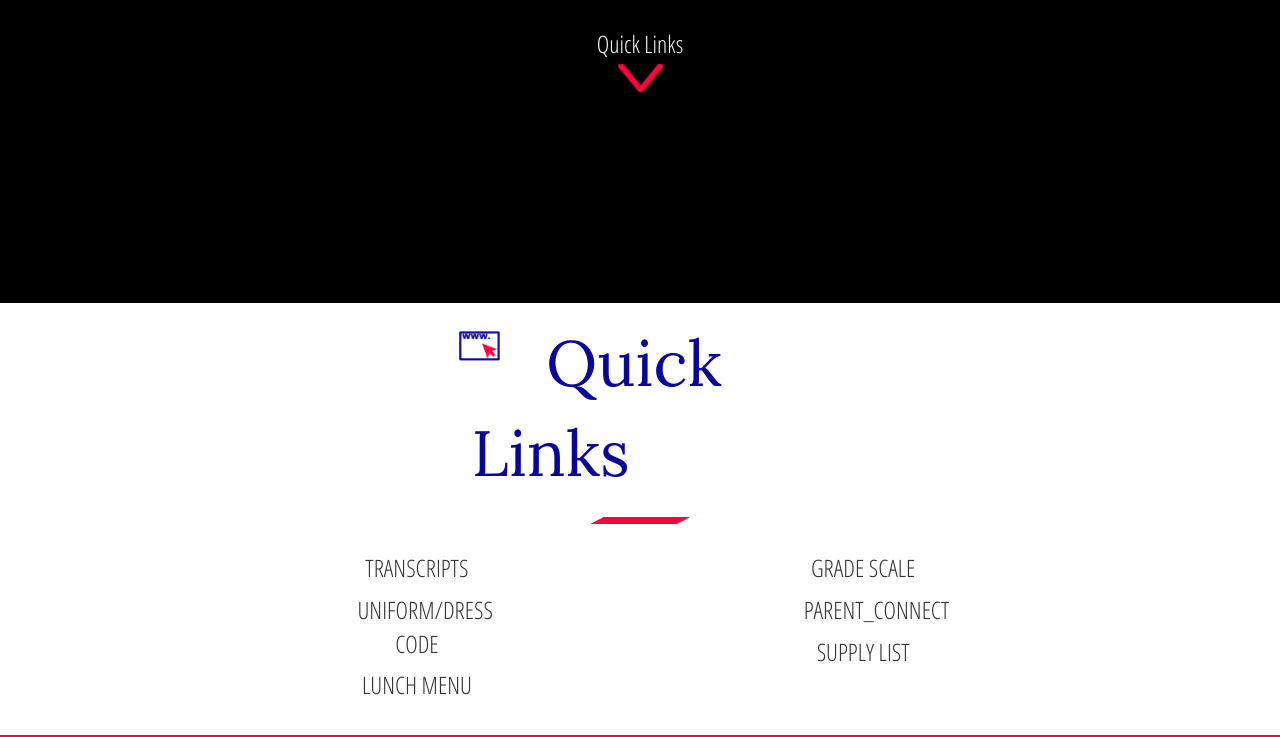
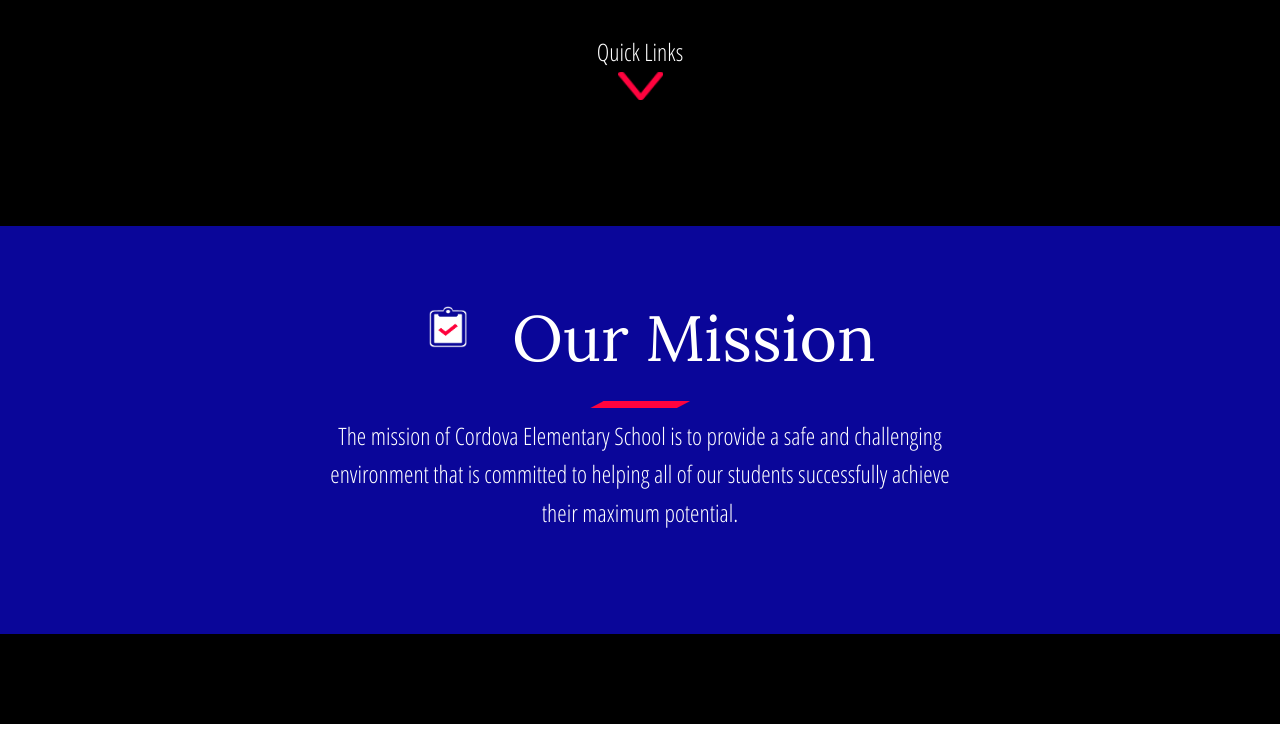
Before and after one commit to angramd/school-site, a plain HTML site: page index.html in a window 1280 px wide. Shown: the part 840-1577 px from the top of the page. Drawn offline with nearby package versions, Linux system fonts and the light colour scheme.

Commit message:
Added More Changes to Website

```diff
--- a/css/app.css
+++ b/css/app.css
@@ -100,9 +100,23 @@
 }
 
 .top-bar {
-  width: 950px;
+  width: 1100px;
   padding-top: 1%;
   margin-top: 1%;
+}
+
+.row {
+  max-width: 100%;
+}
+
+.icons{
+  width: 10%;
+}
+
+.graphicEle{
+  width: 100%;
+  margin: 0 auto;
+  text-align: center;
 }
 
 ul li.currentLink a:after {
@@ -153,7 +167,7 @@
 
 #headMenu li:last-child img{
   cursor: pointer;
-  width: 70%;
+  width: 90%;
 }
 
 /**/
@@ -161,29 +175,6 @@
   color: #FF033E;
   font-size: 1em;
 }
-
-/*h2::before {
-  margin-left: -50%;
-  right: .5em;
-}
-
-h2::after {
-  margin-right: -50%;
-  left: .5em;
-}
-
-h2::before, h2::after {
-  border-bottom: 1px solid #ecaa1e;
-  border-top: 1px solid #ecaa1e;
-  content: "";
-  display: inline-block;
-  height: 0.3em;
-  position: relative;
-  vertical-align: middle;
-  width: 40%;
-  font-weight: 300;
-  text-transform: uppercase;
-}*/
 
 hr {
   height: 2px;
@@ -202,12 +193,7 @@
   float: left;
   padding-top: 6%;
 }
-/*#home #homeWrap #welcome .columns {
-  padding: 0 !important;
-}*/
-/*#home #homeWrap #welcome div:nth-child(1) {
-  float: right;
-}*/
+
 #home #homeWrap #welcome div:nth-child(1) .panel {
   position: relative;
   width: 100%;
@@ -231,9 +217,6 @@
 #home #homeWrap #welcome div:nth-child(1) .panel .row .intro .graphicEle {
   margin: 0 auto 2%;
 }
-/*#home #homeWrap #welcome div:nth-child(1) .panel .row .intro h1 span:nth-child(1) {
-  color: #FF033E;
-}*/
 #home #homeWrap #welcome div:nth-child(1) .panel .row .intro h2 {
   font-size: 2.5em;
   font-family: "Lato", sans-serif;
@@ -243,51 +226,15 @@
   margin-bottom: 11%;
 }
 
-/*#home #homeWrap #welcome div:nth-child(1) .panel .row .intro h2::before, #home #homeWrap #welcome div:nth-child(1) .panel .row .intro h2::after {
-  border: 0;
-  width: 0 !important;
-  margin: 0 !important;
-}*/
-/*#buttonsWrap{
-  width: 50%;
-  padding-left: 5%;
-}
-#buttonsWrap div.buttons{
-  background: #176FC7;
-  margin-right: 5%;
-  height: 30%;
-  cursor: pointer;
-  padding-bottom: .3%;
-  padding-top: .3%;
-}
-#buttonsWrap div.buttons:last-child{
-  margin-right: 0;
-}
-#buttonsWrap div.buttons img{
-  float: left;
-  width: 25%;
-}
-#buttonsWrap div.buttons div{
-  float: left;
-}
-#buttonsWrap div.buttons div h2:nth-child(1){
-  font-size: 1.5em !important;
-  margin-bottom: 1% !important;
-  text-align: left;
-  letter-spacing: 0 !important;
-}
-#buttonsWrap div.buttons div h2:nth-child(2){
-  font-size: 1em !important;
-  text-align: left;
-  letter-spacing: 0 !important;
-}*/
 #home #homeWrap #welcome div:nth-child(1) .panel .row .intro .downArr {
   margin: -5% auto 0;
   width: 40px;
 }
+
 #home #homeWrap #welcome div:nth-child(1) .panel .row .intro .downArr a img {
   width: 100%;
 }
+
 #home #homeWrap #welcome div:nth-child(1) .panel .row .introChrome h1 {
   margin-bottom: 3%;
   margin-left: -10px !important;
@@ -296,10 +243,12 @@
   font-size: 10em;
   padding: 0 !important;
 }
+
 #home #homeWrap #welcome div:nth-child(1) .panel .row .introChrome h1 span:nth-child(1) {
   color: #ecaa1e;
   font-size: 1em;
 }
+
 #home #homeWrap #welcome div:nth-child(1) .panel .row .introChrome h2 {
   font-size: 2.5em;
   height: 30px;
@@ -308,11 +257,7 @@
   text-align: left;
   letter-spacing: 9px;
 }
-/*#home #homeWrap #welcome div:nth-child(1) .panel .row .introChrome h2::before, #home #homeWrap #welcome div:nth-child(1) .panel .row .introChrome h2::after {
-  border: 0;
-  width: 0 !important;
-  margin: 0 !important;
-}*/
+
 #home #homeWrap #welcome div:nth-child(1) .panel .row .introChrome h3 {
   font-size: 2.5em;
   width: 100%;
@@ -355,28 +300,75 @@
   width: 15%;
 }
 
+#mission{
+  height: 600px;
+  margin-top: 5%;
+  padding-top: 8%;
+}
+
+#mission .columns{
+  padding: 0;
+}
+
+#mission > div{
+  background: #0a0699;
+  padding: 5% 0;
+}
+
+#mission > div > div > div:nth-child(1) .icons{
+  margin-left: 30%;
+  padding-top: 1%;
+  float: left;
+  text-align: center;
+}
+
+#mission > div > div > div:nth-child(1) .icons img{
+  width: 30%;
+}
+
+#mission > div > div > div:nth-child(1) h1{
+  font-family: 'Lora', serif;
+  font-weight: 300;
+  font-size: 4em;
+  color: #FFF;
+  text-align: left;
+}
+
+#mission > div > div > div:nth-child(2){
+  padding-top: 1%;
+}
+
+#mission > div > div > div:nth-child(2) p{
+  color: #FFF;
+  font-size: 1.5em;
+  font-family: 'Open Sans Condensed', sans-serif;
+  text-align: center;
+  padding: 1% 25% 3%;
+  margin-bottom: 0;
+}
+
 #quickLink > div {
   text-align: center;
   position: relative;
-  margin-top: 10%;
-  padding-top: 9%;
+  height: 100%;
 }
 
 #quickLink > div > div{
   background: #FFF;
-  padding-bottom: 2%;
   border-bottom: solid 5px #FF033E;
+  padding: 1% 0 2%;
+  height: 100%;
+}
+
+#quickLink > div > div .icons{
+  margin-left: 30%;
   padding-top: 1%;
-}
-
-#quickLink > div > div .icons{
-  margin-left: 18%;
-  padding-top: 2%;
   float: left;
+  text-align: center;
 }
 
 #quickLink > div > div .icons img{
-  width: 70%;
+  width: 30%;
 }
 
 #quickLink > div > div h1{
@@ -384,7 +376,7 @@
   font-weight: 300;
   font-size: 4em;
   color: #0a0699;
-  width: 70%;
+  text-align: left;
 }
 
 #quickLink > div > div div:nth-child(2){
@@ -406,22 +398,13 @@
   margin-left: 0;
 }
 
-.row {
-  max-width: 100%;
-}
-
-.icons{
-  width: 10%;
-}
-
-.graphicEle{
-  width: 100%;
-  margin: 0 auto;
-  text-align: center;
+#news-events{
+  background: #0a0699;
 }
 
 #news-events #article1, #news-events #article2{
-  height: 950px;
+  padding-top: 8% !important;
+  padding-bottom: 5%;
 }
 
 #news-events div.row{
@@ -510,7 +493,7 @@
 }
 
 #news-events #article2{
-  background: #0a0699;
+  /*background: #0a0699;*/
   padding-top: 2%;
   padding-bottom: 2%;
 }
--- a/index.html
+++ b/index.html
@@ -41,7 +41,8 @@
             <section class="top-bar-section">
             	<ul id="headMenu">
               	<li id="linkHome" class="currentLink slideUnder" title="Cordova Elementary Home" alt="Home"><a href="#home">Home</a></li>
-              	<li id="linkNews" class="slideUnder" title="News/Events Cordova Elementary" alt="News/Events"><a href="#quickLink" target="_blank">Announcements/Calendar</a></li>
+              	<li id="linkQuick" class="slideUnder" title="Quick Links Cordova Elementary" alt="Quick Links"><a href="#mission" target="_blank">Quick Links</a></li>
+              	<li id="linkNews" class="slideUnder" title="News/Events Cordova Elementary" alt="News/Events"><a href="#news-events" target="_blank">Announcements/Calendar</a></li>
                 <li id="linkResources" class="slideUnder" title="Cordova Elementary Resources" alt="Resources"><a href="#global" target="_blank">Resources</a></li>
               	<li class="slideUnder" title="Cordova Elementary Staff" alt="Staff"><a href="" target="_blank">Staff</a></li>
                 <li class="slideUnder" title="About Cordova Elementary" alt="About"><a href="" target="_blank">About</a></li>
@@ -82,7 +83,7 @@
 
     <!-- DOWN ARROW -->
     <div id="downArr" title="Cordova Elementary Mission/News/Events">
-      <a href="#quickLink">
+      <a href="#mission">
         <p>Quick Links</p>
         <img src="img/downArr.png" border="0">
       </a>
@@ -90,13 +91,33 @@
 
 
 
+    <!-- MISSION STATEMENT -->
+    <section id="mission">
+      <div class="row">
+        <div class="large-12 small-12 columns">
+          <div class="large-12 large-centered small-12 columns">
+            <div class="icons large-3"><img src="img/missionIcon.png" alt="Link Icon"></div>
+            <h1 class="large-9">Our Mission</h1>
+            <div class="graphicEle large-12 columns">
+              <img src="img/graphicRed.png" border="0">
+            </div>
+          </div>
+          <div class="large-12 large-centered small-12">
+            <p>The mission of Cordova Elementary School is to provide a safe and challenging environment that is committed to helping all of our students successfully achieve their maximum potential.</p>
+          </div>
+        </div>
+      </div>
+    </section>
+
+
+
     <!-- QUICK LINKS -->
       <section id="quickLink">
         <div class="row">
           <div class="large-12 small-12 columns">
-            <div class="large-6 large-centered small-12 columns">
+            <div class="large-12 large-centered small-12 columns">
               <div class="icons large-3"><img src="img/linkIcon.png" alt="Link Icon"></div>
-              <h1 class="large-6">Quick Links</h1>
+              <h1 class="large-9">Quick Links</h1>
               <div class="graphicEle large-12 columns">
                 <img src="img/graphicRed.png" border="0">
               </div>
--- a/js/app.js
+++ b/js/app.js
@@ -1,10 +1,12 @@
 $(document).ready(function(){
   var homePage = $("#home");
+  var mission = $("#mission");
   var quickLink = $("#quickLink");
   var newsEvents = $("#news-events");
   var resource_twit = $("#resource-twit");
   var footer = $("#footer");
   var linkHome = $("#linkHome");
+  var linkQuick = $("#linkQuick");
   var linkNews = $("#linkNews");
   var linkResources = $("#linkResources");
   var linkContact = $("#linkContact");
@@ -46,36 +48,36 @@
 		if(homePage.offset().top < $(window).scrollTop() + $(window).outerHeight())
 		{
 			linkHome.addClass('currentLink underLine');
+      linkQuick.removeClass('currentLink underLine');
       linkNews.removeClass('currentLink underLine');
       linkResources.removeClass("currentLink underLine");
 			linkContact.removeClass('currentLink underLine');
 		}
 
-    if(quickLink.offset().top < $(window).scrollTop() + $(window).outerHeight())
+    if(mission.offset().top < $(window).scrollTop() + $(window).outerHeight())
 		{
-      linkNews.addClass('currentLink underLine');
+      linkQuick.addClass('currentLink underLine');
 			linkHome.removeClass('currentLink underLine');
+      linkNews.removeClass('currentLink underLine');
       linkResources.removeClass("currentLink underLine");
 			linkContact.removeClass('currentLink underLine');
 		}
 
-    // if(supply.offset().top < $(window).scrollTop() + $(window).outerHeight())
-		// {
-    //   linkSupply.addClass("currentLink underLine");
-		// 	linkHome.removeClass("currentLink underLine");
-    //   linkNews.removeClass('currentLink underLine');
-    //   globalSec.stop().animate({"padding-top": "13%"}, 1500);
-    //   globalHead.stop().animate({"opacity": "1"}, 3000);
-    //   globalGraphic.stop().animate({"opacity": "1"}, 3000);
-    //   linkResources.removeClass("currentLink underLine");
-		// 	linkContact.removeClass('currentLink underLine');
-		// }
+    if(newsEvents.offset().top < $(window).scrollTop() + $(window).outerHeight())
+		{
+      linkNews.addClass('currentLink underLine');
+			linkHome.removeClass('currentLink underLine');
+      linkQuick.removeClass('currentLink underLine');
+      linkResources.removeClass("currentLink underLine");
+			linkContact.removeClass('currentLink underLine');
+		}
 
     if(globalSec.offset().top < $(window).scrollTop() + $(window).outerHeight())
 		{
       linkResources.addClass("currentLink underLine");
 			linkHome.removeClass("currentLink underLine");
       linkNews.removeClass('currentLink underLine');
+      linkQuick.removeClass('currentLink underLine');
       globalSec.stop().animate({"padding-top": "13%"}, 1500);
       globalHead.stop().animate({"opacity": "1"}, 3000);
       globalGraphic.stop().animate({"opacity": "1"}, 3000);
@@ -86,6 +88,7 @@
 		{
 			linkContact.addClass('currentLink');
       linkHome.removeClass('currentLink');
+      linkQuick.removeClass('currentLink underLine');
       linkNews.removeClass('currentLink underLine');
       linkResources.removeClass("currentLink underLine");
 		}
@@ -99,6 +102,7 @@
 	{
 		linkHome.addClass("currentLink underLine");
 		linkHome.removeClass("slideUnder");
+    linkQuick.removeClass('currentLink underLine');
     linkNews.removeClass("currentLink underLine");
     linkResources.removeClass("currentLink underLine");
 		linkContact.removeClass("currentLink underLine");
@@ -109,9 +113,10 @@
 	{
     // $("#header2").stop().animate({"opacity": "1", "z-index": "1000"}, 100);
     // $("#header1").stop().fadeOut(400);
-    linkNews.addClass('currentLink underLine');
-		linkNews.removeClass("slideUnder");
+    linkQuick.addClass('currentLink underLine');
+		linkQuick.removeClass("slideUnder");
 		linkHome.removeClass("currentLink underLine");
+    linkNews.removeClass('currentLink underLine');
     linkResources.removeClass("currentLink underLine");
     linkContact.remooveClass("currentLink underLine");
 	});
@@ -123,6 +128,7 @@
 		linkResources.addClass("currentLink underLine");
 		linkResources.removeClass("slideUnder");
 		linkHome.removeClass("currentLink underLine");
+    linkQuick.removeClass('currentLink underLine');
     linkNews.removeClass('currentLink underLine');
     linkContact.removeClass('currentLink underLine');
 		downArr.stop().fadeOut({"opacity": "0"}, 1000);
@@ -133,6 +139,7 @@
     linkContact.addClass("currentLink");
 		linkContact.removeClass("slideUnder");
 		linkHome.removeClass("currentLink");
+    linkQuick.removeClass('currentLink underLine');
     linkNews.removeClass('currentLink');
     linkResources.removeClass('currentLink');
 		downArr.stop().fadeOut({"opacity": "0"}, 1000);
```
Also changed, not shown: img/missionIcon.png (added), 1 other file.
